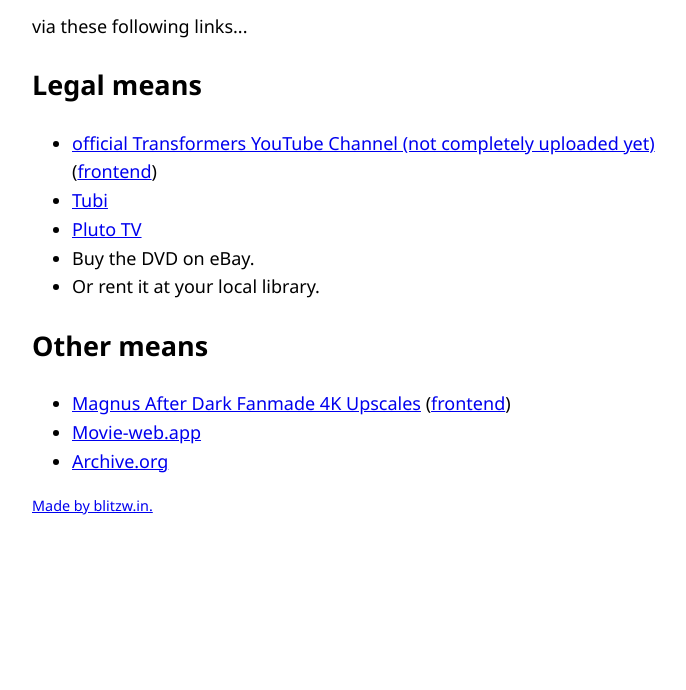
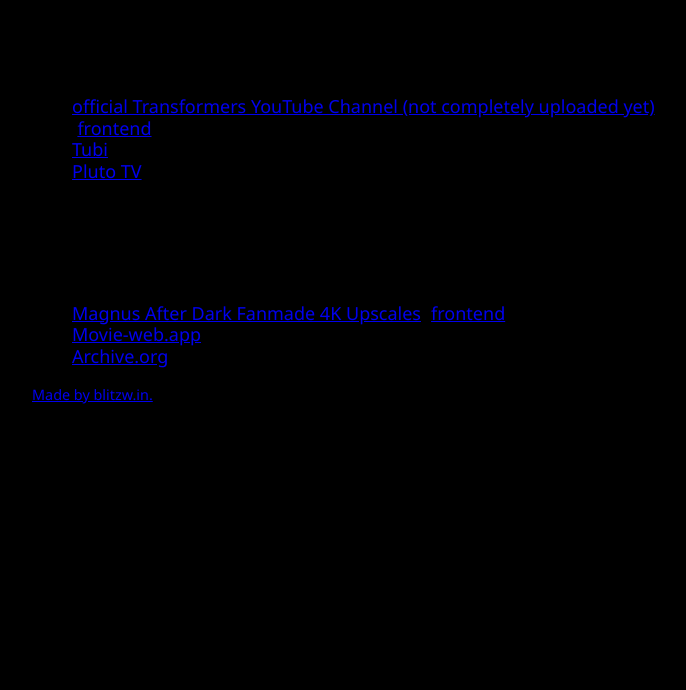
Before and after one commit to gigirassy/watch-tfa, a plain HTML site: page index.html in a window 1280 px wide. Shown: the part 110-800 px from the top of the page, without its empty margins (283-969 px from the left). Drawn offline with Linux system fonts and the dark colour scheme.

Commit message:
Update style.css

```diff
--- a/style.css
+++ b/style.css
@@ -1,15 +1,22 @@
 @media (prefers-color-scheme: dark){
 	body {
-	  background-color:#42;
-      	  color:#FF;
-		}
+		background:#000;
+		color: #FF;
+	}
+}
+
+@media (prefers-color-scheme: light){
+	body {
+		background:#FF;
+		color: #42;
+	}
+}
 
 body {
   margin: 40px auto;
   max-width: 650px;
-  line-height: 1.6;
+  line-height: 1.2;
   font-family:"Segoe UI", Segoe, Tahoma, Geneva, sans-serif;
   font-size: 18px;
-  color: #42;
   padding: 0 8px;
 }
```
